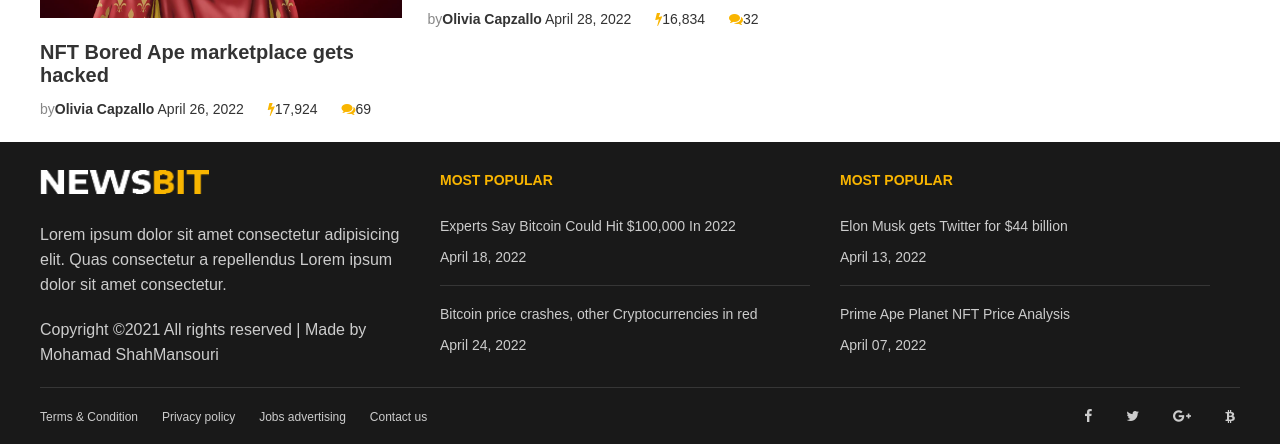
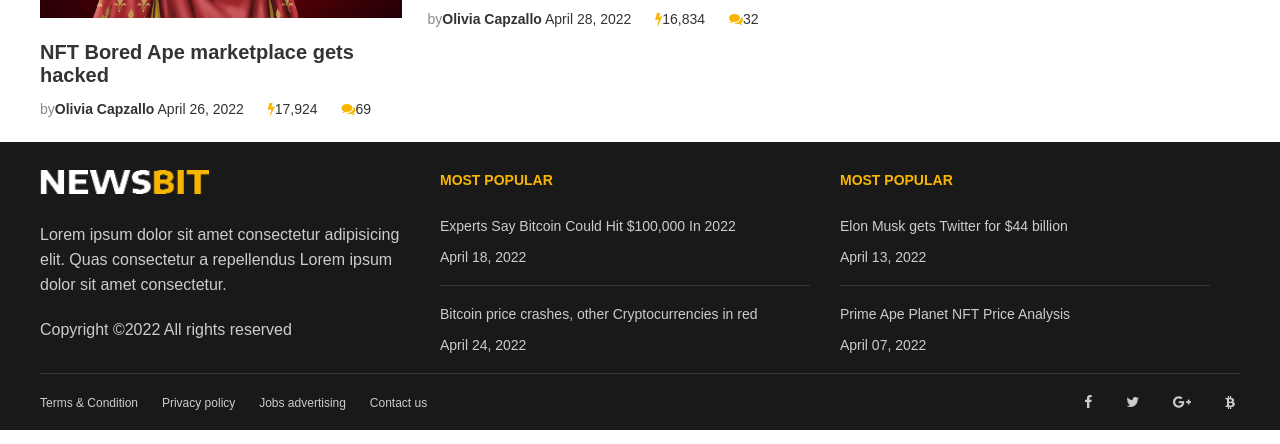
Before and after one commit to Mhmdmnsouri/CryptoBit, a plain HTML site: page index.html in a window 1280 px wide. Shown: the part 1909-2353 px from the top of the page. Drawn offline with Linux system fonts and the light colour scheme.

Commit message:
Update index.html

```diff
--- a/index.html
+++ b/index.html
@@ -7,7 +7,7 @@
     <meta name="viewport" content="width=device-width, initial-scale=1.0">
     <link rel="stylesheet" href="css/style.css">
     <link rel="stylesheet" href="https://cdnjs.cloudflare.com/ajax/libs/font-awesome/4.7.0/css/font-awesome.min.css">
-    <title>Document</title>
+    <title>CryptoNews</title>
 </head>
 
 <body>
@@ -285,7 +285,7 @@
                     <section class="clear-fix"></section>
                     <p class="footer-p">Lorem ipsum dolor sit amet consectetur adipisicing elit. Quas consectetur a
                         repellendus Lorem ipsum dolor sit amet consectetur.</p>
-                    <p class="footer-p footer-p-padding-20px">Copyright ©2021 All rights reserved | Made by Mohamad ShahMansouri</p>
+                    <p class="footer-p footer-p-padding-20px">Copyright ©2022 All rights reserved</p>
                 </section>
 
                 <section class="footer-col">
```
